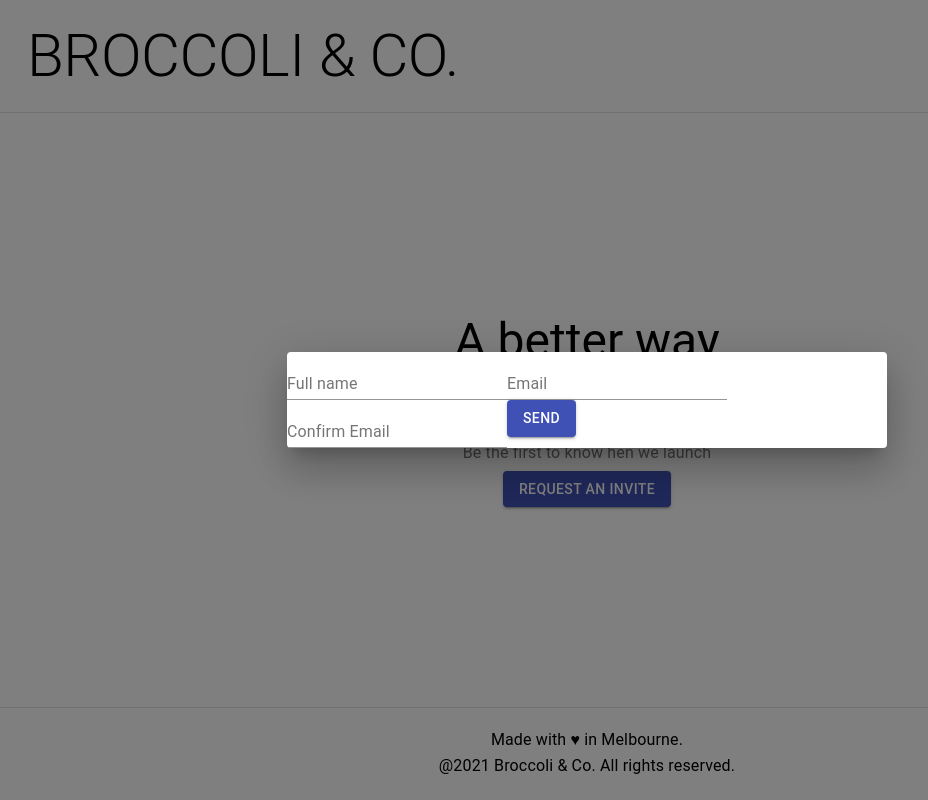
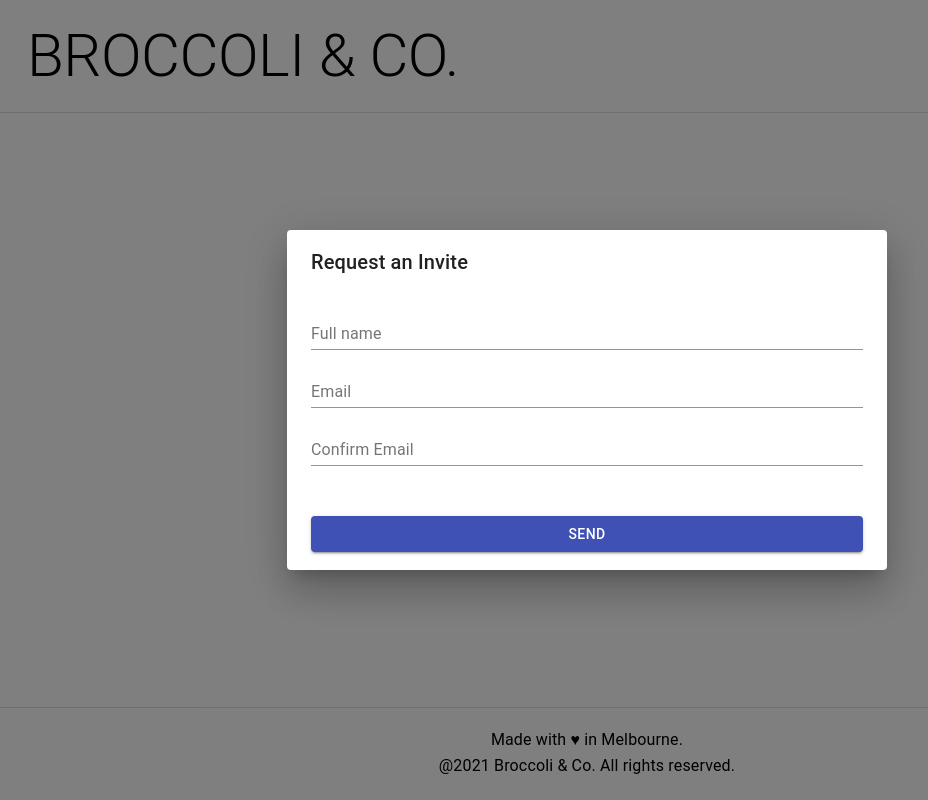
Before and after one commit to wwh-awtest/awtest, a React (Vite) app: page / in a window 1280 px wide. Both pictures are taken after a click on the button "REQUEST AN INVITE". Shown: the whole page, without its empty margins (53-981 px from the left). Built offline with nearby package versions, Linux system fonts and the light colour scheme; the HTML template or start-up script is replaced by a standard one.

Commit message:
InviteDialog style

```diff
--- a/src/page/Welcome/InviteDialog.tsx
+++ b/src/page/Welcome/InviteDialog.tsx
@@ -1,8 +1,28 @@
 import React, { useReducer } from "react";
 import { useForm } from "react-hook-form";
-import { Dialog, TextField } from "@material-ui/core";
+import {
+  Dialog,
+  DialogContent,
+  DialogTitle,
+  makeStyles,
+  TextField,
+} from "@material-ui/core";
 import { Button } from "../../component/Button";
 import { InviteService } from "../../service/InviteService";
+
+const useStyles = makeStyles({
+  form: {
+    display: "flex",
+    flexDirection: "column",
+    //    padding: "60px 40px",
+    "& > *": {
+      marginBottom: 10,
+    },
+  },
+  submitButton: {
+    marginTop: 40,
+  },
+});
 
 interface InviteRequest {
   name: string;
@@ -14,7 +34,9 @@ interface Props {
   onClose: () => void;
   onSuccess: () => void;
 }
+
 export function InviteDialog({ onClose, onSuccess }: Props) {
+  const classes = useStyles();
   const [state, dispatch] = useReducer(inviteRequestReducer, {
     loading: false,
     errorMessage: null,
@@ -38,8 +60,10 @@ export function InviteDialog({ onClose, onSuccess }: Props) {
   });
 
   return (
-    <Dialog open onClose={onClose}>
-      <form onSubmit={onSubmit}>
+    <Dialog open onClose={onClose} fullWidth>
+      <DialogTitle> Request an Invite</DialogTitle>
+      <DialogContent>
+        <form onSubmit={onSubmit} className={classes.form}>
           <TextField
             label="Full name"
             {...register("name", {
@@ -68,7 +92,8 @@ export function InviteDialog({ onClose, onSuccess }: Props) {
             label="Confirm Email"
             {...register("confirmEmail", {
               required: "Confirm Email is required",
-            validate: (value) => value === watch("email") || "Email must match",
+              validate: (value) =>
+                value === watch("email") || "Email must match",
             })}
             error={errors.confirmEmail != null}
             helperText={errors.confirmEmail?.message}
@@ -78,11 +103,13 @@ export function InviteDialog({ onClose, onSuccess }: Props) {
             color="primary"
             type="submit"
             loading={state.loading}
+            className={classes.submitButton}
           >
             Send
           </Button>
           {state.errorMessage}
         </form>
+      </DialogContent>
     </Dialog>
   );
 }
```
Lines whose indentation alone changed are shown as unchanged.
